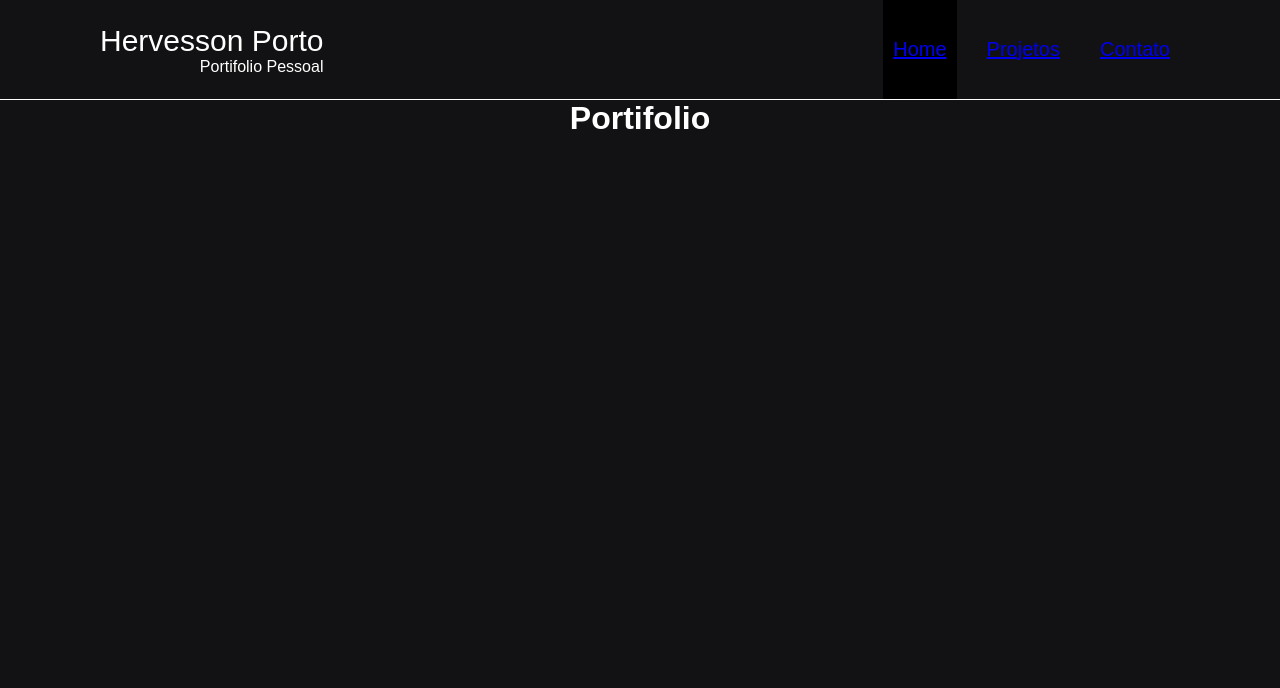
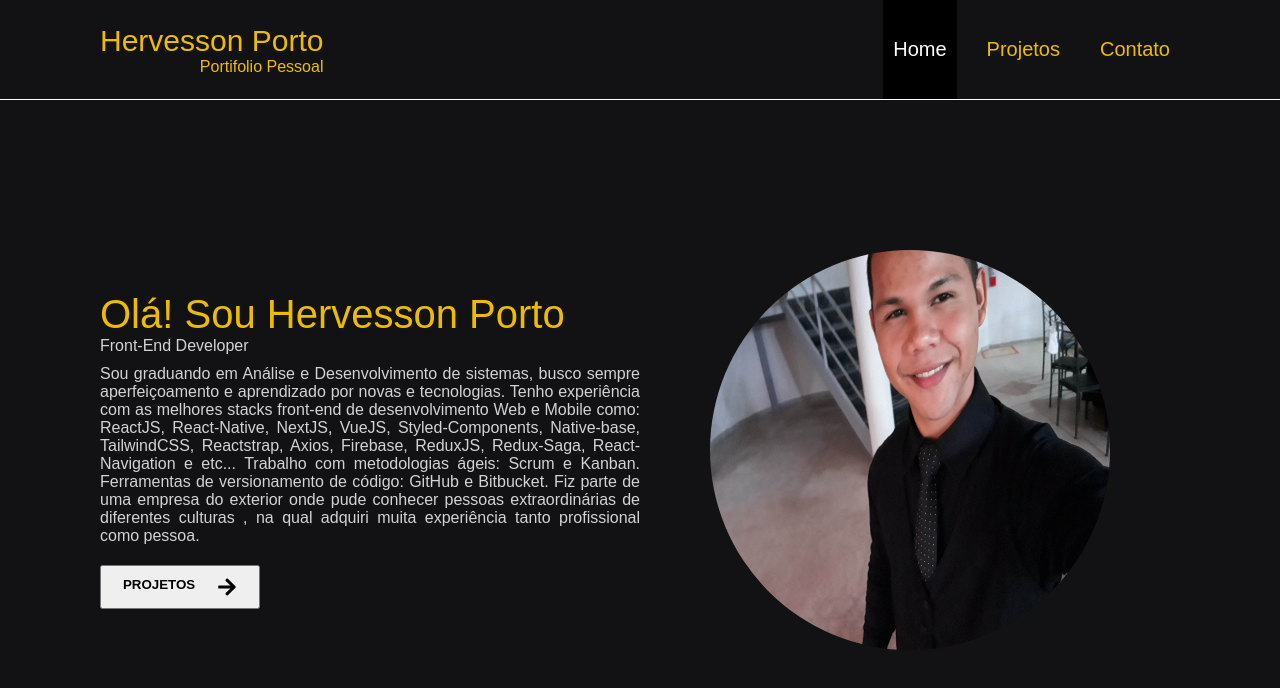
Before and after one commit to hervesson/portifolio, a Next.js app: page / in a window 1280 px wide. Shown: the top 688 px of the page. Built offline with nearby package versions, Linux system fonts and the light colour scheme; a web font is replaced by a local one.

Commit message:
Criando e estilizando a pagina Home

```diff
--- a/components/Header/style.js
+++ b/components/Header/style.js
@@ -49,9 +49,11 @@ export const Ancora = styled.a`
   font-size: 20px;
   height: 99px;
   transition: 0.3s;
+  color: #EDBC00;
 
   &.active {
     background-color: black;
+    color: white;
   }
 
   @media (min-width: 560px) {
--- a/src/pages/index.js
+++ /dev/null
@@ -1,5 +0,0 @@
-export default function Home() {
-  return (
-    <h1>Portifolio</h1>
-  )
-}
--- /dev/null
+++ b/src/pages/index.jsx
@@ -0,0 +1,34 @@
+import { FaArrowRight } from 'react-icons/fa'
+import { Container, Content, Infos, Name, Function, Intro, LinkProjects, Logo, Img } from '../../styles/indexStyle'
+import Link from 'next/link'
+
+export default function Home() {
+  return (
+    <Container>
+      <Content>
+        <Infos>
+          <Name>Olá! Sou Hervesson Porto</Name>
+          <Function>Front-End Developer</Function>
+          <Intro>
+            Sou graduando em Análise e Desenvolvimento de sistemas,
+            busco sempre aperfeiçoamento e aprendizado por novas e tecnologias.
+            Tenho experiência com as melhores stacks front-end de desenvolvimento
+            Web e Mobile como: ReactJS, React-Native, NextJS, VueJS,
+            Styled-Components, Native-base, TailwindCSS, Reactstrap, Axios, Firebase,
+            ReduxJS, Redux-Saga, React-Navigation e etc...  Trabalho com metodologias
+            ágeis: Scrum e Kanban. Ferramentas de versionamento de código: GitHub e
+            Bitbucket. Fiz parte de uma empresa do exterior onde pude conhecer pessoas
+            extraordinárias de diferentes culturas , na qual adquiri muita experiência
+            tanto profissional como pessoa.
+          </Intro>
+          <Link href='projects'>
+            <LinkProjects>PROJETOS <FaArrowRight></FaArrowRight></LinkProjects>
+          </Link>
+        </Infos>
+        <Logo>
+          <Img src='images/logo.jpg' alt='logo' />
+        </Logo>
+      </Content>
+    </Container>
+  )
+}
--- a/styles/globals.css
+++ b/styles/globals.css
@@ -9,10 +9,11 @@
 
 body {
   background-color: #121214;
-  color: white;
+  color: #EDBC00;
   text-align: -webkit-center;
 }
 
 a, button {
   cursor: pointer;
+  text-decoration: none;
 }
--- /dev/null
+++ b/styles/indexStyle.js
@@ -0,0 +1,91 @@
+import styled from 'styled-components'
+
+export const Container = styled.div`
+    display: flex;
+    align-items: center;
+    justify-content: center;
+    height: calc(100vh - 100px);
+`;
+
+export const Content = styled.div`
+    width: 1120px;
+    height: 100%;
+    justify-content: space-around;
+    display: flex;
+    align-items: center;
+    padding: 20px;
+
+    @media (max-width: 600px) {
+        padding: 5px;
+    }
+
+    @media (max-width: 760px) {
+        flex-direction: column-reverse;
+        justify-content: space-around;
+    }
+`;
+
+export const Infos = styled.div`
+    text-align: start;
+    width: 50%;
+    display: grid;
+    @media (max-width: 760px) {
+        width: 90%;
+    }
+`;
+
+export const Name = styled.span`
+    font-size: 40px;
+    font-weight: 500;
+
+    @media (max-width: 760px) {
+        font-size: 25px;
+    }
+`;
+
+export const Function = styled.div`
+    color: lightgray;
+    margin-bottom: 10px;
+`;
+
+export const Intro = styled.div`
+    color: lightgray;
+    text-align: justify;
+`;
+
+export const LinkProjects = styled.button`
+    width: 10rem;
+    padding: 10px;
+    display: flex;
+    justify-content: space-around;
+    margin-top: 20px;
+    font-weight: bold;
+
+    svg {
+        font-size: 20px
+    }
+`;
+
+export const Logo = styled.div`
+  width: 50%;
+  display: flex;
+  align-items: center;
+  justify-content: center;
+  img {
+    width: 25rem;
+    height: 25rem;
+  }
+  @media (max-width: 760px) {
+    width: 90%;
+  }
+  @media (max-width: 600px) {
+    img {
+      width: 18rem;
+      height: 18rem;
+    }
+  }
+`;
+
+export const Img = styled.img`
+  border-radius: 200px;
+`;
```
Also changed, not shown: public/images/logo.jpg (added), src/pages/_app.jsx (renamed from src/pages/_app.js).
